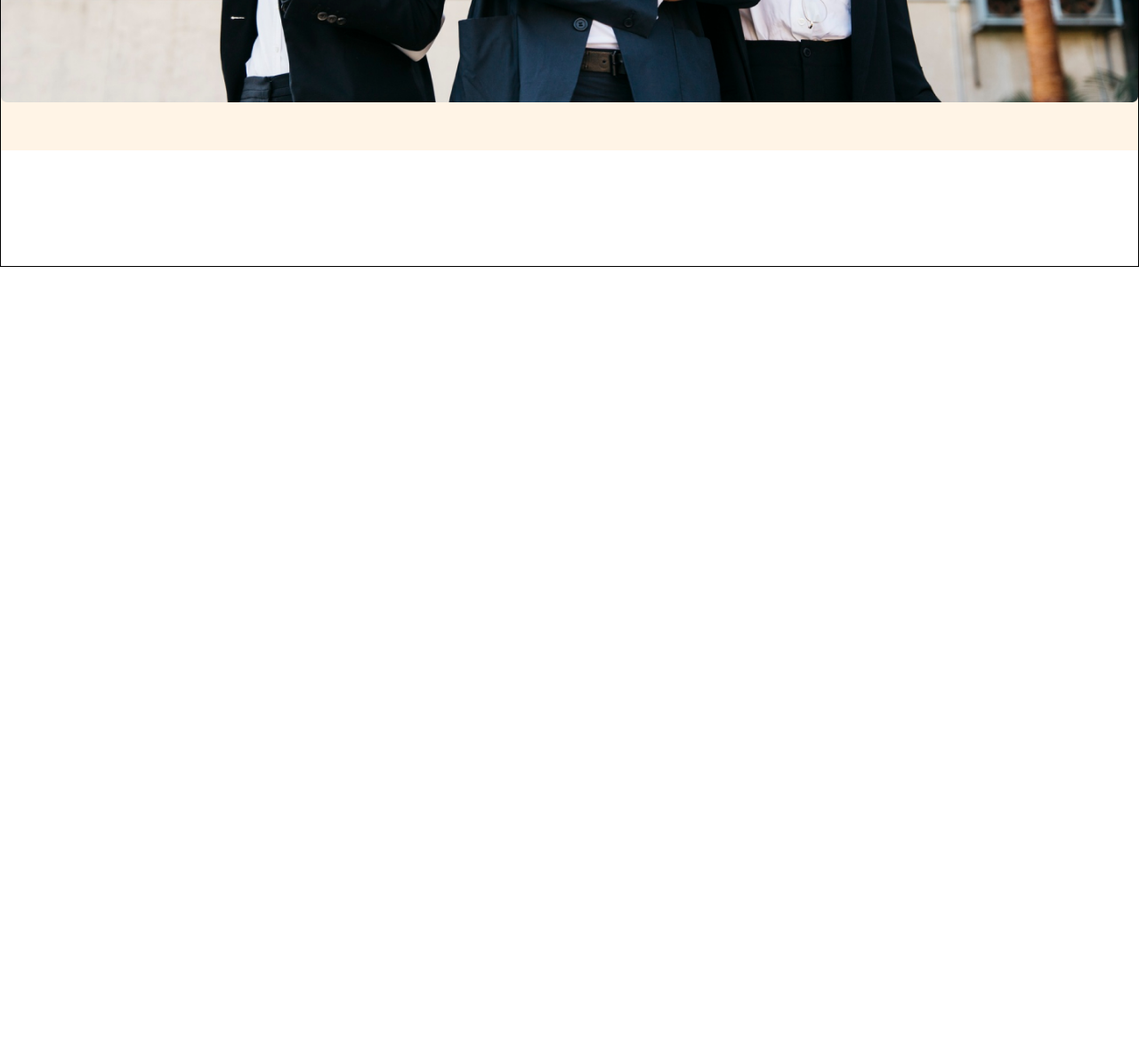
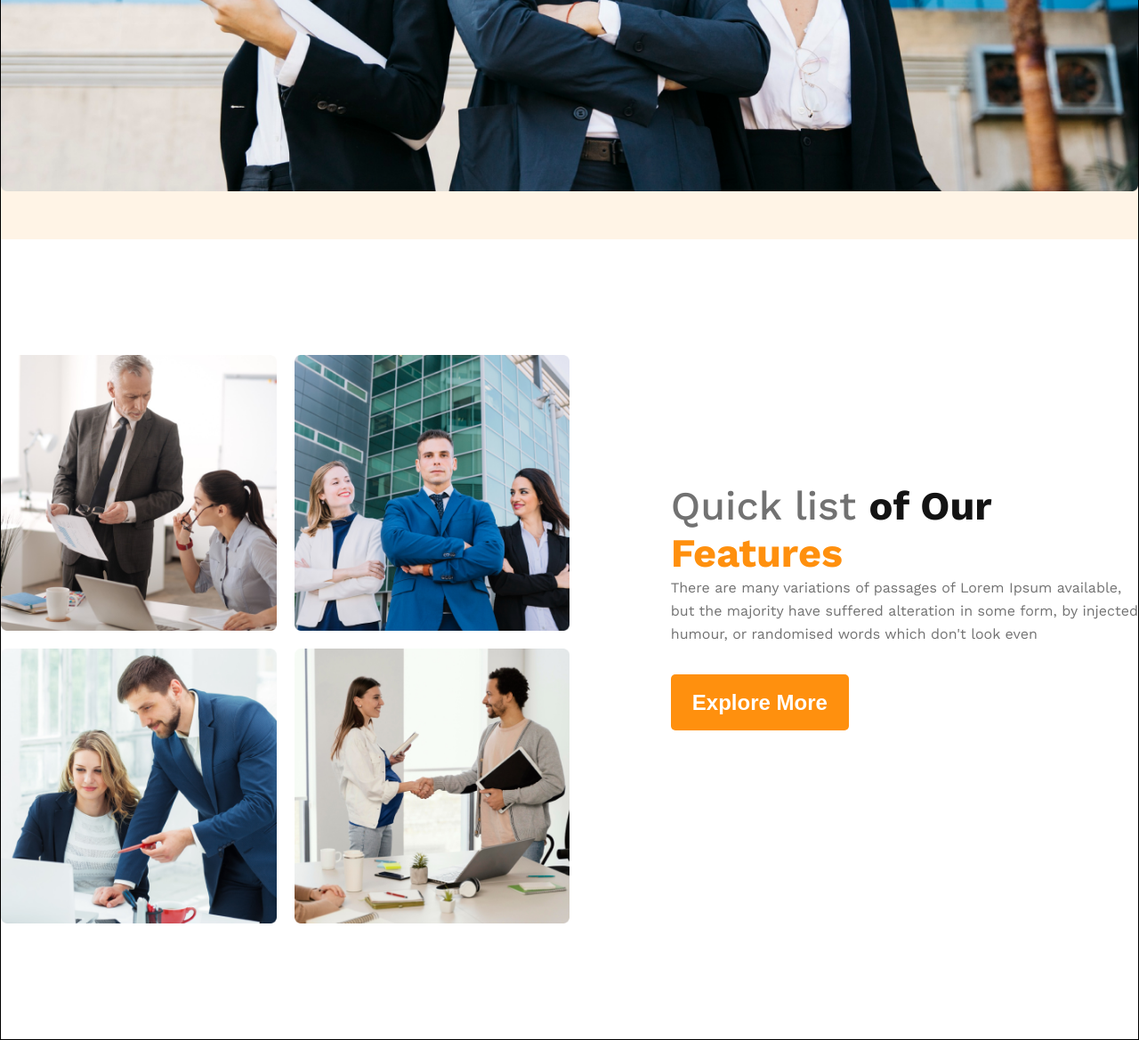
Before and after one commit to mehedi9868/G3-Architects, a plain HTML site: page index.html in a window 1280 px wide. Shown: the part 989-2158 px from the top of the page at 89% size. Before the commit the page ends 1289 px from the top, so only its background shows below. Drawn offline with nearby package versions, Linux system fonts and the light colour scheme.

Commit message:
responsive feature section added

```diff
--- a/index.html
+++ b/index.html
@@ -42,6 +42,26 @@
             </section>
         </div>
     </header>
+    <!-- features section start -->
+    <section class="features-section">
+        <div class="img-container">
+            <img src="./images/team1.png" alt="">
+            <img src="./images/team2.png" alt="">
+            <img src="./images/team3.png" alt="">
+            <img src="./images/team4.png" alt="">
+        </div>
+        <div class="text-container">
+            <h2 class="heading">Quick list <span class="heading-right">of Our</span> <br>
+                <span class="heading-last">Features</span>
+            </h2>
+            <p class="details">There are many variations of passages of Lorem Ipsum available, <br> but the majority
+                have suffered
+                alteration
+                in some form, by injected <br> humour, or randomised words which don't look even</p>
+            <button class="explore-btn">Explore More</button>
+        </div>
+    </section>
+    <!-- features section end -->
 
 </body>
 
--- a/style.css
+++ b/style.css
@@ -72,6 +72,7 @@ nav {
     font-size: 4em;
     line-height: 75px;
     color: #131313;
+    margin-top: 100px;
     margin-bottom: 32px;
 }
 
@@ -83,7 +84,7 @@ nav {
 }
 
 .explore-btn {
-    background-color: coral;
+    background-color: #FF900E;
     font-weight: 600;
     font-size: 1.5em;
     line-height: 23px;
@@ -102,6 +103,57 @@ nav {
     width: 100%;
 }
 
+/* features section css */
+.features-section {
+    max-width: 1440px;
+    margin: 0 auto;
+    display: flex;
+    justify-content: space-between;
+    align-items: center;
+    margin-bottom: 130px;
+}
+
+.img-container {
+    width: 50%;
+    display: grid;
+    grid-template-columns: repeat(2, 1fr);
+    gap: 20px;
+}
+
+.img-container img {
+    width: 100%;
+}
+
+.text-container {
+    margin-bottom: 24px;
+}
+
+.text-container .heading {
+    font-weight: 500;
+    font-size: 45px;
+    line-height: 53px;
+    color: #727272;
+}
+
+.text-container .heading-right,
+.heading-last {
+    font-weight: 700;
+    font-size: 45px;
+    line-height: 53px;
+    color: #131313;
+}
+
+.text-container .heading-last {
+    color: #FF900E;
+}
+
+.text-container .details {
+    font-size: 16px;
+    line-height: 26px;
+    color: #727272;
+    margin-bottom: 32px;
+}
+
 /* for small devices */
 @media screen and (max-width:576px) {
     header {
@@ -115,6 +167,24 @@ nav {
 
     .nav-items {
         display: block;
+    }
+
+    .features-section {
+        flex-direction: column;
+    }
+
+    .img-container {
+        grid-template-columns: repeat(1, 1fr);
+        justify-content: center;
+    }
+
+    .img-container img {
+        width: auto;
+    }
+
+    .text-container {
+        padding: 5%;
+        margin: 20px auto;
     }
 }
 
@@ -132,4 +202,22 @@ nav {
     .nav-items {
         display: block;
     }
+
+    .features-section {
+        flex-direction: column;
+    }
+
+    .img-container {
+        grid-template-columns: repeat(1, 1fr);
+        justify-content: center;
+    }
+
+    .img-container img {
+        width: auto;
+    }
+
+    .text-container {
+        padding: 5%;
+        margin: 20px auto;
+    }
 }
```
